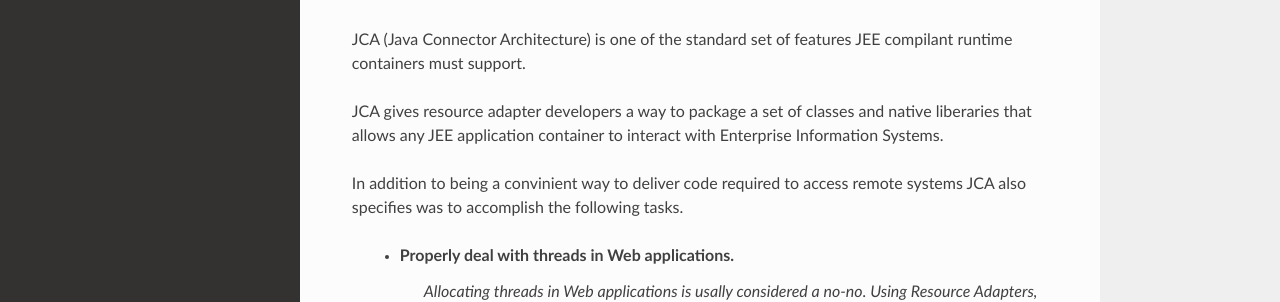
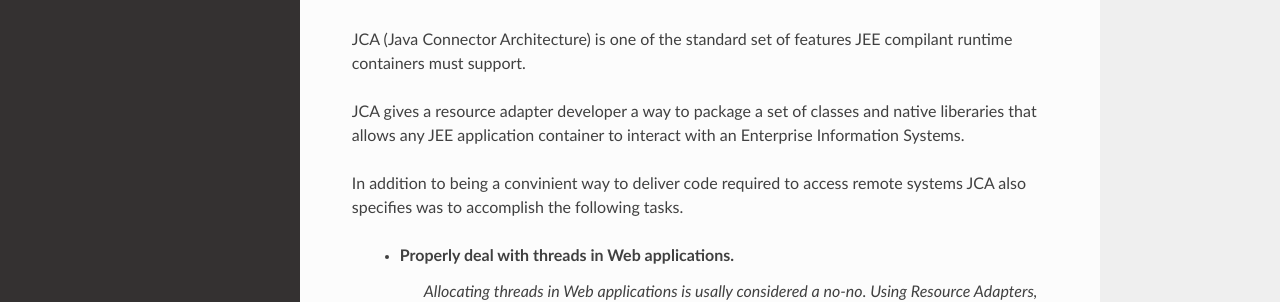
Before and after one commit to greglanthier/jca1.6-demo, a Sphinx documentation site: the page built from docs/introduction.rst, in a window 1280 px wide and 1185 px high. Shown: the part 260-562 px from the top of the window. Built offline with Sphinx 7.4.7 and the Read the Docs theme 2.0.0, drawn with Linux system fonts in a browser that asks for light colours.

Commit message:
minor doc edit

```diff
--- a/docs/introduction.rst
+++ b/docs/introduction.rst
@@ -8,7 +8,7 @@ What is JCA?
 
 JCA (Java Connector Architecture) is one of the standard set of features JEE compilant runtime containers must support.
 
-JCA gives resource adapter developers a way to package a set of classes and native liberaries that allows any JEE application container to interact with Enterprise Information Systems.
+JCA gives a resource adapter developer a way to package a set of classes and native liberaries that allows any JEE application container to interact with an Enterprise Information Systems.
 
 In addition to being a convinient way to deliver code required to access remote systems JCA also specifies was
 to accomplish the following tasks.
```
